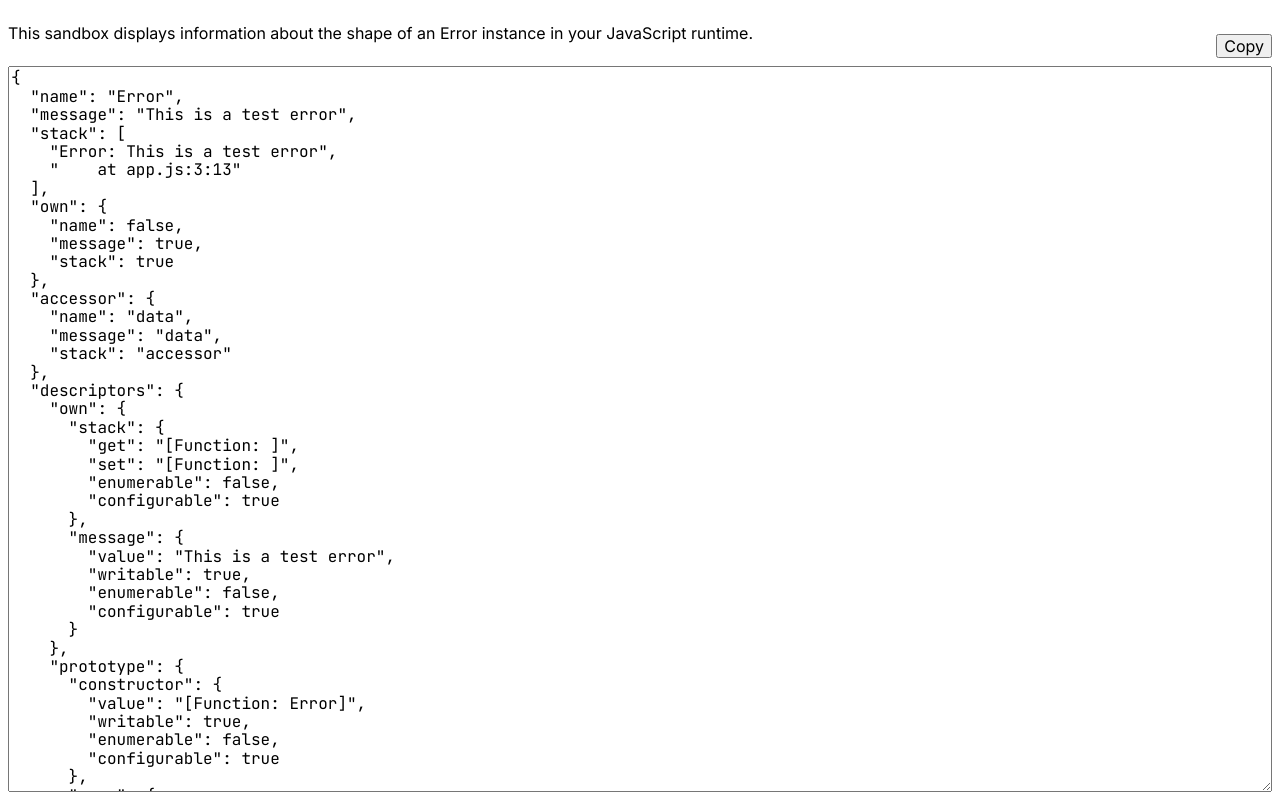
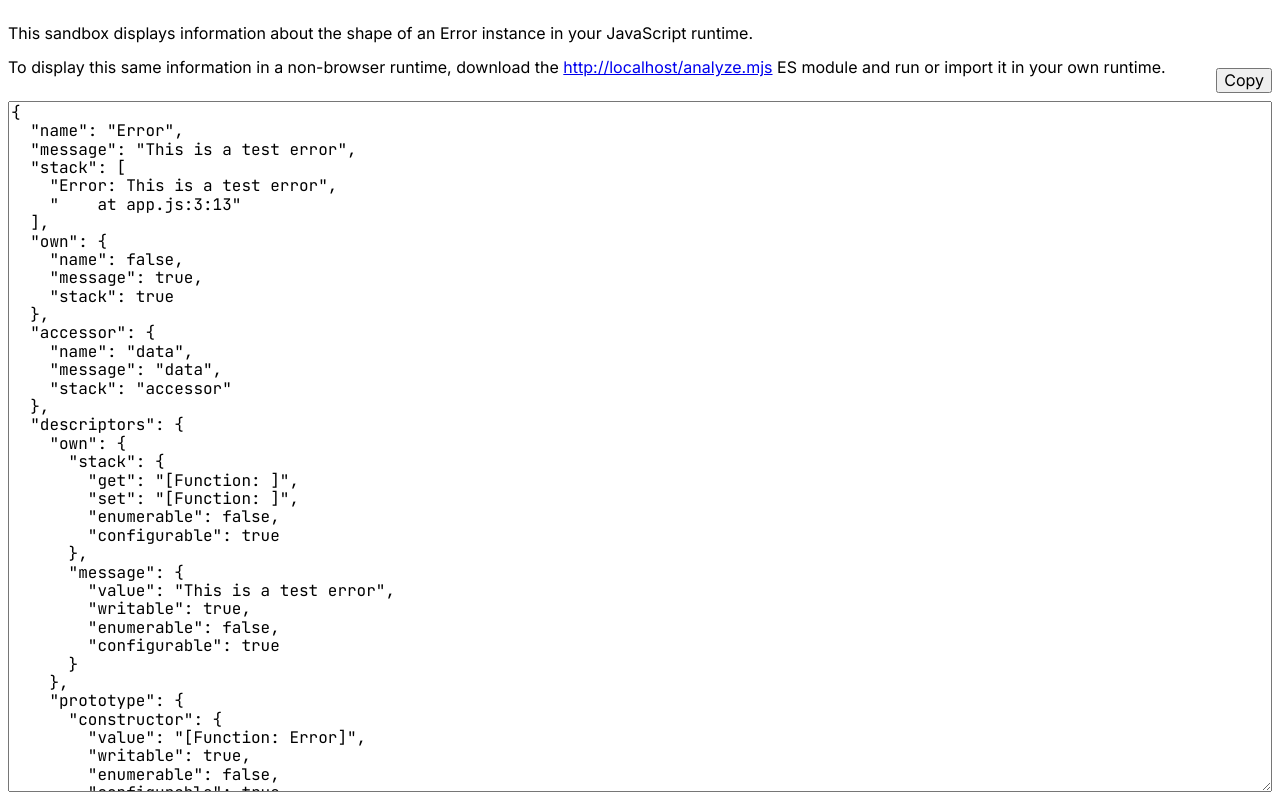
Before and after one commit to dantman/error-instance--runtime-shape-sandbox, a website built with Vite: page index.html in a window 1280 px wide. Built offline with nearby package versions, Linux system fonts and the light colour scheme.

Commit message:
Add a download link to analyze.mjs

```diff
--- a/index.html
+++ b/index.html
@@ -13,10 +13,17 @@
   </head>
   <body>
     <div class="info">
-      <p>
-        This sandbox displays information about the shape of an Error instance in your JavaScript
-        runtime.
-      </p>
+      <div>
+        <p>
+          This sandbox displays information about the shape of an Error instance in your JavaScript
+          runtime.
+        </p>
+        <p>
+          To display this same information in a non-browser runtime, download the
+          <a href="analyze.mjs" id="download-analyze">analyze.mjs</a> ES module and run or import it
+          in your own runtime.
+        </p>
+      </div>
       <div class="actions" hidden>
         <button id="copy-error-info">Copy</button>
       </div>
@@ -118,6 +125,11 @@
       if (actions) {
         actions.hidden = false;
       }
+
+      const downloadAnalyzeLink = document.getElementById("download-analyze");
+      if (downloadAnalyzeLink) {
+        downloadAnalyzeLink.textContent = location.origin + "/analyze.mjs";
+      }
     </script>
   </body>
 </html>
--- a/package.json
+++ b/package.json
@@ -7,7 +7,7 @@
   "scripts": {
     "build": "vp build",
     "pack": "vp pack",
-    "watch": "concurrently --names dev,build,pack,node \"vp dev\" \"vp build --watch\" \"vp pack --watch\" \"node --watch-preserve-output --watch-path=./dist/lib/ --watch dist/lib/index.mjs\"",
+    "watch": "concurrently --names dev,build,pack,node \"vp dev\" \"vp build --watch\" \"vp pack --watch\" \"node --watch-preserve-output --watch-path=./dist/lib/ --watch dist/lib/analyze.mjs\"",
     "dev": "vp dev",
     "preview": "vp preview",
     "format": "vp format",
```
